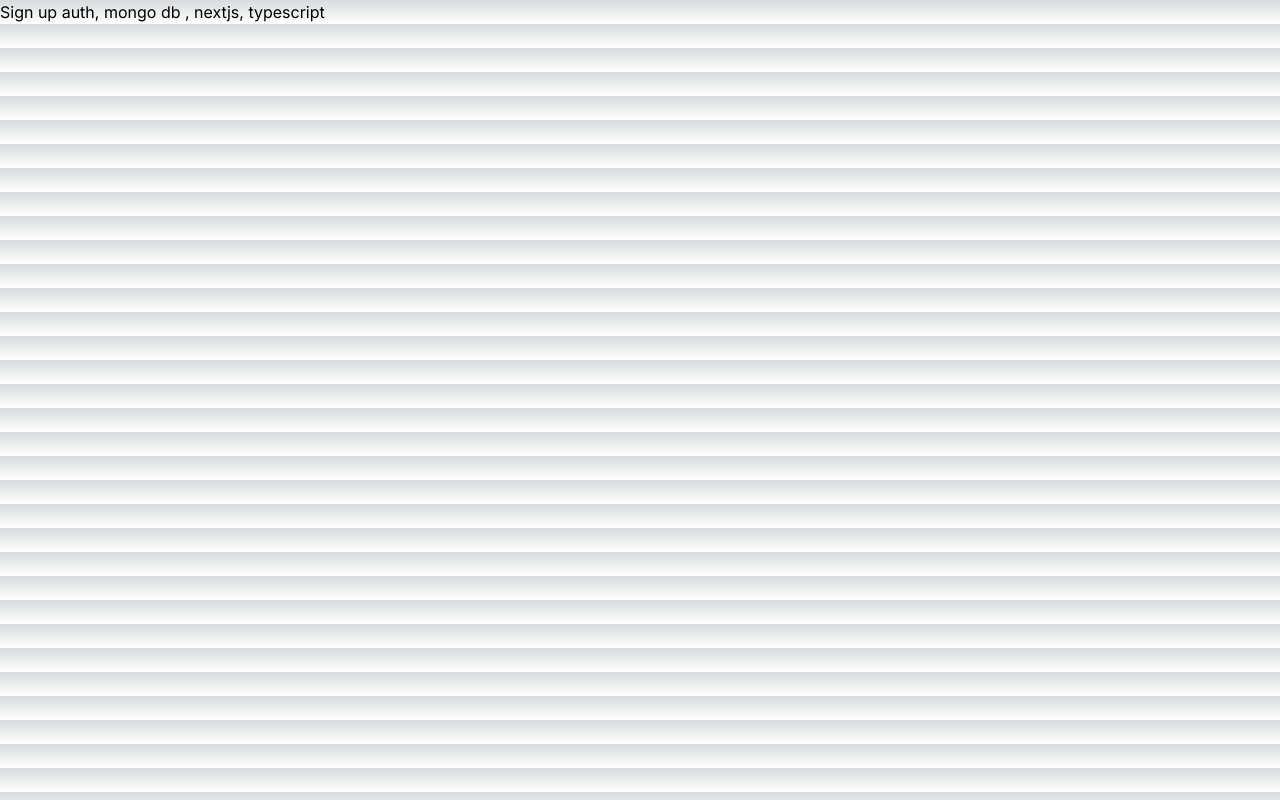
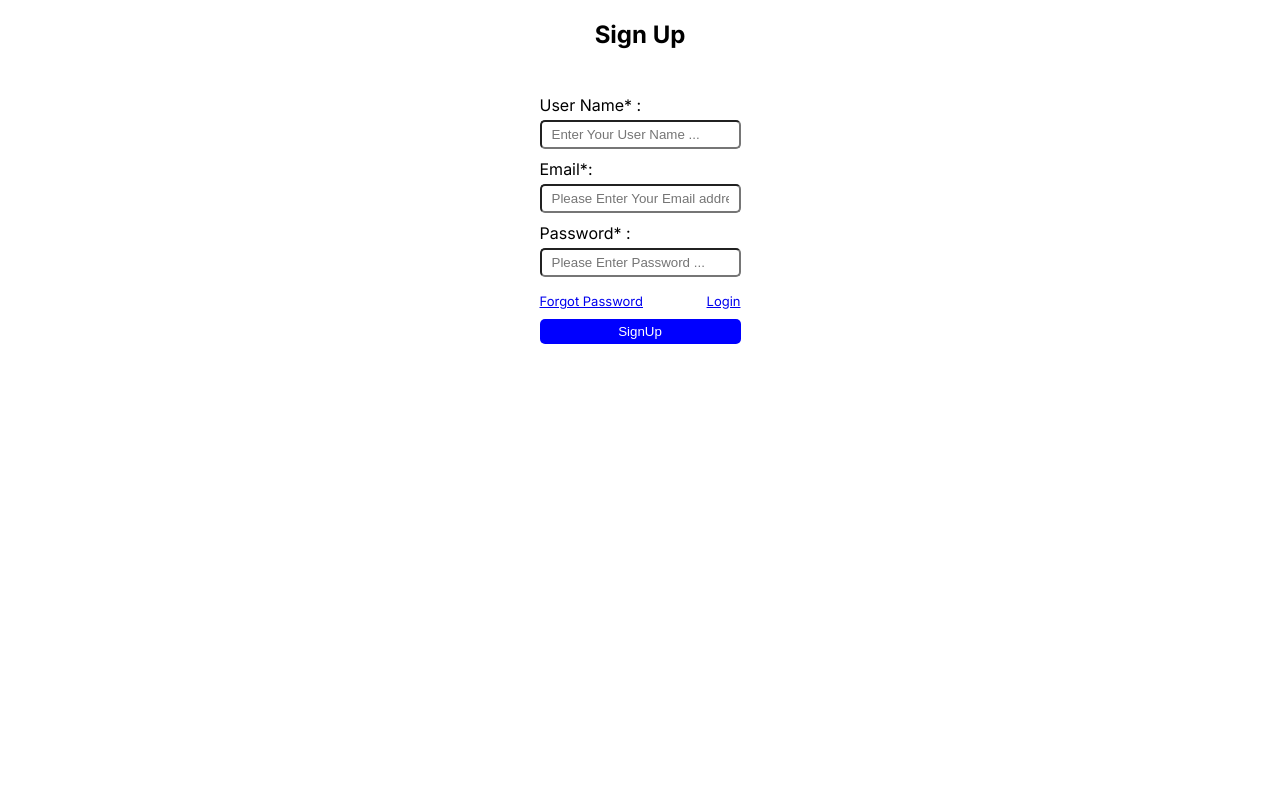
Before and after one commit to AbdulRazzak6478/auth-in-nextjs, a Next.js app: page /signup in a window 1280 px wide. Built offline with nearby package versions, Linux system fonts and the light colour scheme.

Commit message:
auth signup ui page added

```diff
--- a/src/app/globals.css
+++ b/src/app/globals.css
@@ -1,4 +1,4 @@
-@tailwind base;
+/* @tailwind base;
 @tailwind components;
 @tailwind utilities;
 
@@ -30,4 +30,4 @@ body {
   .text-balance {
     text-wrap: balance;
   }
-}
+} */
--- a/src/app/page.tsx
+++ b/src/app/page.tsx
@@ -1,14 +1,10 @@
 import { DBconnect } from "../config/DBconnect";
+
 
 
 export default async function Home() {
 
 
-  const fun = async() =>{
-    console.log('started');
-    await DBconnect();
-  }
-  // await fun();
   return (
     <>
       <h1>Hello world</h1>
--- a/src/app/signup/page.tsx
+++ b/src/app/signup/page.tsx
@@ -1,10 +1,133 @@
 'use client';
-import React from 'react';
-import config  from '../../config/app-config';
-const page = () => {
+import React, { useState } from "react";
+import "../../styles/signup.css";
+import Link from "next/link";
+
+const FormValidationWithoutYup = () => {
+  const [formData, setFormData] = useState({
+    username: "",
+    email: "",
+    password: ""
+  });
+  const [errors, setErrors] = useState({
+    username: "",
+    email: "",
+    password: ""
+  });
+
+  const handleChange = (e:any) => {
+    console.log(
+      "events, name : ",
+      e.target.name,
+      " , value : ",
+      e.target.value
+    );
+    const { name, value } = e.target;
+    setFormData({ ...formData, [name]: value });
+  };
+
+  const isValidEmail = (email:any) => {
+    // regular expression for basic email validation
+    const emailRegex = /^\S+@\S+\.\S+$/;
+    return emailRegex.test(email);
+  };
+  const isValidPassword = (password : any) => {
+    //Regular expression for password validation
+    const symbolRegex = /[!@#$%^&*(),.?":{}|<>]/;
+    const numberRegex = /[0-9]/;
+    const uppercase = /[A-Z]/;
+    const lowercase = /[a-z]/;
+    return (
+      password.length >= 8 &&
+      symbolRegex.test(password) &&
+      numberRegex.test(password) &&
+      uppercase.test(password) &&
+      lowercase.test(password)
+    );
+  };
+
+
+  const validateFormWithOutYup = () => {
+    let newErrors :any = {};
+    if (!formData.username) {
+      newErrors.username = "First name is required";
+    }
+    if (!formData.email) {
+      newErrors.email = "Email is required";
+    } else if (!isValidEmail(formData.email)) {
+      newErrors.email = "Invalid email format";
+    }
+
+    if (!formData.password) {
+      newErrors.password = "Password is required";
+    } else if (!isValidPassword(formData.password)) {
+      newErrors.password =
+        "Password must be at least 8 characters long and contain at least one symbol, one number, one lowercase, one uppercase";
+    }
+    setErrors(newErrors);
+
+    return Object.keys(newErrors).length === 0;
+  };
+
+  const onSubmitHandler = (e:any) => {
+    e.preventDefault();
+    const isValid = validateFormWithOutYup();
+    if (isValid) {
+      console.log("form is submitted ", formData);
+    } else {
+      console.log("Form Validation is Failed");
+    }
+    // console.log('form data : ',formData);
+  };
   return (
-    <div>Sign up auth, mongo db , nextjs, typescript </div>
-  )
-}
+    <>
+      <div className="form-container">
+        <h2>Sign Up</h2>
+        <form action="">
+          <div className="field">
+            <label htmlFor="">User Name* :</label>
+            <input
+              type="text"
+              name="username"
+              placeholder="Enter Your User Name ..."
+              value={formData.username}
+              onChange={handleChange}
+            />
+            {errors.username && <div className="error">{errors.username}</div>}
+          </div>
+          <div className="field">
+            <label htmlFor="">Email*:</label>
+            <input
+              type="email"
+              name="email"
+              placeholder="Please Enter Your Email address ..."
+              value={formData.email}
+              onChange={handleChange}
+            />
+             {errors.email && <div className="error">{errors.email}</div>}
+          </div>
+          <div className="field">
+            <label htmlFor="">Password* :</label>
+            <input
+              type="password"
+              name="password"
+              placeholder="Please Enter Password ..."
+              value={formData.password}
+              onChange={handleChange}
+            />
+          </div>
+          {errors.password && <div className="error">{errors.password}</div>}
+          <div className="direct">
+            <Link href="#" className="forget link">Forgot Password</Link>
+            <Link href="/login" className=" link">Login</Link>
+          </div>
+          <button type="submit" className="submit" onClick={onSubmitHandler}>
+            SignUp
+          </button>
+        </form>
+      </div>
+    </>
+  );
+};
 
-export default page;
+export default FormValidationWithoutYup;
--- /dev/null
+++ b/src/styles/signup.css
@@ -0,0 +1,50 @@
+
+body{
+    margin: 0;
+    padding: 0;
+}
+.form-container{
+    width: 100%;
+    height: 100vh;
+    display: flex;
+    flex-direction: column;
+    justify-content: start;
+    align-items: center;
+}
+form{
+    margin: 1rem auto;
+}
+.field{
+    display: flex;
+    flex-direction: column;
+    margin-top: 10px ;
+}
+.field input{
+    margin-top: 5px;
+    padding: 5px 10px;
+    border-radius: 5px;
+    outline:none
+}
+.submit{
+    width: 100%;
+    background-color: blue;
+    margin: 10px 0;
+    padding: 5px 10px;
+    cursor: pointer;
+    border: none;
+    color:white;
+    outline: none;
+    border-radius: 5px;
+}
+.submit:hover{
+    background-color: rgb(126, 126, 208);
+}
+.error{
+    color: rgb(240, 47, 47);
+}
+.direct{
+    margin-top: 1rem;
+    font-size: small;
+    display: flex;
+    justify-content: space-between;
+}
```
Also changed, not shown: 1 other file (tests, documents, lock files or other folders).
